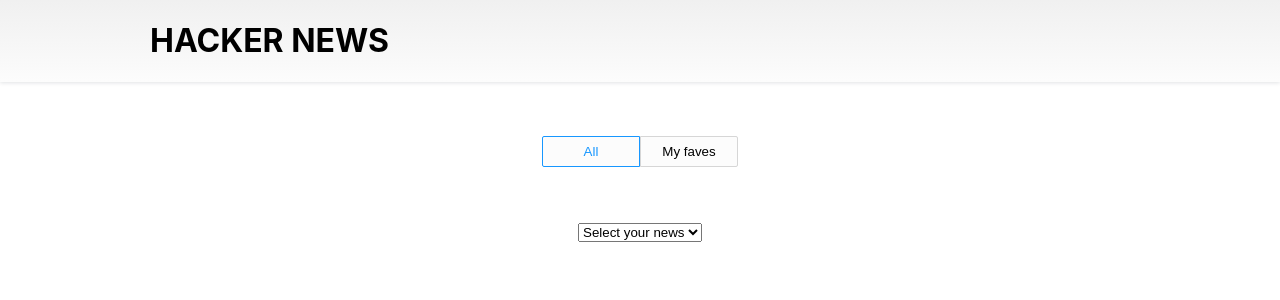
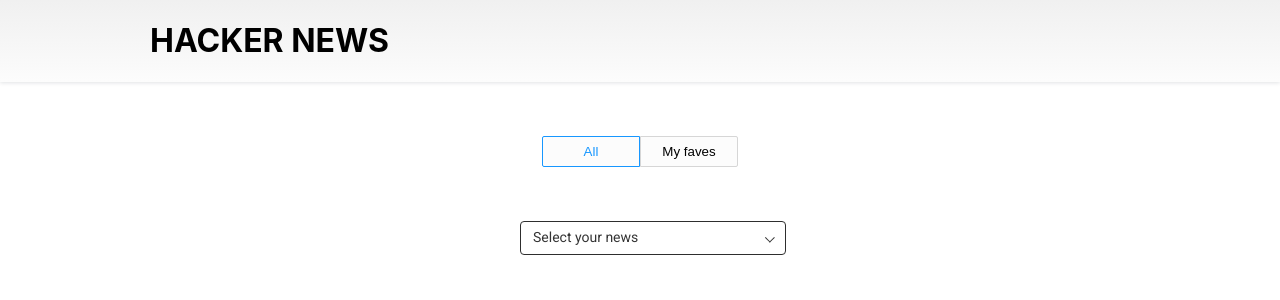
Before and after one commit to danv17/hacker-news, a React (Create React App) app: page / in a window 1280 px wide. Shown: the top 300 px of the page. Built offline with nearby package versions, Linux system fonts and the light colour scheme.

Commit message:
feat: create custom dropdown component

```diff
--- a/public/index.html
+++ b/public/index.html
@@ -1,14 +1,12 @@
 <!DOCTYPE html>
 <html lang="en">
+
 <head>
   <meta charset="utf-8" />
   <link rel="icon" href="%PUBLIC_URL%/favicon.ico" />
   <meta name="viewport" content="width=device-width, initial-scale=1" />
   <meta name="theme-color" content="#000000" />
-    <meta
-      name="description"
-      content="Web site created using create-react-app"
-    />
+  <meta name="description" content="Web site created using create-react-app" />
   <link rel="apple-touch-icon" href="%PUBLIC_URL%/logo192.png" />
   <!--
       manifest.json provides metadata used when your web app is installed on a
@@ -24,8 +22,12 @@
       work correctly both with client-side routing and a non-root public URL.
       Learn how to configure a non-root public URL by running `npm run build`.
     -->
+  <link rel="preconnect" href="https://fonts.googleapis.com">
+  <link rel="preconnect" href="https://fonts.gstatic.com" crossorigin>
+  <link href="https://fonts.googleapis.com/css2?family=Roboto&display=swap" rel="stylesheet">
   <title>React App</title>
 </head>
+
 <body>
   <noscript>You need to enable JavaScript to run this app.</noscript>
   <div id="root"></div>
@@ -40,4 +42,5 @@
       To create a production bundle, use `npm run build` or `yarn build`.
     -->
 </body>
+
 </html>
--- a/src/component/Content.tsx
+++ b/src/component/Content.tsx
@@ -4,11 +4,15 @@
 import { NewProps, QueryType } from "../types";
 import { getTimeAgo } from "../utils";
 import { New } from "./New";
+import { Dropdown } from "./Dropdown";
 import { Toggle } from "./Toggle";
+import angularIcon from "../assets/angular.png";
+import reactIcon from "../assets/reactjs.png";
+import vueIcon from "../assets/vuejs.png";
 
 export const Content = (props: React.PropsWithChildren<{}>) => {
-  const [ news, setNews ] = React.useState<NewProps[]>([]);
-  const [ framework, setFramework ] = React.useState<QueryType>("");
+  const [news, setNews] = React.useState<NewProps[]>([]);
+  const [framework, setFramework] = React.useState<QueryType>("");
 
   React.useEffect(() => {
     if (framework) {
@@ -22,6 +26,10 @@
 
   const handleChange = (e: React.ChangeEvent<HTMLSelectElement>) => {
     setFramework(e.target.value as QueryType);
+  };
+
+  const handleSelect = (value: string) => {
+    setFramework(value as QueryType);
   }
 
   const mapNews = (news: any[]): NewProps[] => {
@@ -32,25 +40,32 @@
         const milliseconds = now - new Date(n.created_at).getTime();
         const created_at = getTimeAgo(milliseconds);
         const { story_id, author, story_title, story_url } = n;
-        return { story_id, created_at, author, story_title, story_url, favourite: false };
+        return {
+          story_id,
+          created_at,
+          author,
+          story_title,
+          story_url,
+          favourite: false,
+        };
       });
   };
 
   return (
     <StyledContent>
       <Toggle options={["All", "My faves"]} />
-      <select value={framework} onChange={handleChange}>
-        <option value="" disabled>Select your news</option>
-        <option key="angular0" value="angular">
-          Angular
-        </option>
-        <option key="reactjs1" value="reactjs">
-          Reactjs
-        </option>
-        <option key="vuejs2" value="vuejs">
-          Vuejs
-        </option>
-      </select>
+      <div style={{ display: "flex", justifyContent: "center"}}>
+      <Dropdown
+        label="Select your news"
+        value={framework}
+        options={[
+          { label: "Angular", value: "angular", icon: angularIcon },
+          { label: "Reactjs", value: "reactjs", icon: reactIcon },
+          { label: "Vuejs", value: "vuejs", icon: vueIcon }
+        ]}
+        onSelect={handleSelect}
+      />
+      </div>
       <StyledNewsContainer>
         {news.map((hit, i) => (
           <New key={`${framework}${i}`} {...hit} />
--- /dev/null
+++ b/src/component/Dropdown.tsx
@@ -0,0 +1,54 @@
+import React from "react";
+import {
+  StyledDropdownContainer,
+  StyledDropdownHeader,
+  StyledDropdownItemList,
+  StyledDropdownItem,
+  StyledChevron,
+} from "../style/Dropdown";
+import { DropdownItemProps, DropdownProps } from "../types";
+
+export const Dropdown = (props: React.PropsWithChildren<DropdownProps>) => {
+  const { options, value, label, onSelect } = props;
+  const [open, setOpen] = React.useState<boolean>(false);
+
+  const handleClick = (e: React.MouseEvent<HTMLDivElement>) => {
+    setOpen(!open);
+  };
+
+  const handleSelect = (value: string) => {
+    onSelect(value);
+    setOpen(false);
+  };
+
+  return (
+    <StyledDropdownContainer>
+      <StyledDropdownHeader onClick={handleClick}>
+        {options.find((option) => option.value === value)?.label || label}
+        <StyledChevron open={open} />
+      </StyledDropdownHeader>
+      <StyledDropdownItemList>
+        {open &&
+          options.map((option, i) => (
+            <DropdownItem key={`${option.value}${i}`}
+              {...option}
+              onClick={() => handleSelect(option.value)}
+            />
+          ))}
+      </StyledDropdownItemList>
+    </StyledDropdownContainer>
+  );
+};
+
+const DropdownItem = (
+  props: DropdownItemProps & { onClick: (value: string) => void }
+) => {
+  const { value, label, icon, onClick } = props;
+
+  return (
+    <StyledDropdownItem onClick={() => onClick(value)}>
+      <img src={icon} alt={label} />
+      <span>{label}</span>
+    </StyledDropdownItem>
+  );
+};
--- /dev/null
+++ b/src/style/Dropdown.tsx
@@ -0,0 +1,71 @@
+import styled, { css } from "styled-components";
+import { ChevronProps } from "../types";
+
+export const StyledDropdownContainer = styled.div`
+  width: 15rem;
+  height: 2rem;
+  background-color: #fff;
+  margin-bottom: 2.375rem;
+
+  & div {
+    width: 100%;
+    height: 100%;
+  }
+`;
+
+export const StyledDropdownHeader = styled.div`
+  display: flex;
+  justify-content: space-between;
+  align-items: center;
+  padding: 0 0.75rem;
+  border-radius: 4px;
+  border: solid 1px #2e2e2e;
+  font-family: Roboto;
+  font-size: 0.875rem;
+  font-weight: normal;
+  font-stretch: normal;
+  font-style: normal;
+  line-height: 1.57;
+  letter-spacing: normal;
+  color: #343434;
+`;
+
+export const StyledDropdownItemList = styled.ul`
+  box-shadow: 0 2px 2px 0 #dad8d8;
+  background-color: #fff;
+  list-style: none;
+  padding: 0;
+  margin: 0;
+  position: absolute;
+  width: 15rem;
+`;
+
+export const StyledDropdownItem = styled.li`
+  display: flex;
+  justify-content: flex-start;
+  align-items: center;
+  padding: 0.938rem 0.625rem;
+
+  & img {
+    margin-right: 0.813rem;
+  }
+`;
+
+const StyledChevronOpen = css`
+  top: 0.15rem;
+  transform: rotate(-45deg);
+`;
+
+export const StyledChevron = styled.span<ChevronProps>`
+  border-style: solid;
+  border-width: 0.1em 0.1em 0 0;
+  content: "";
+  display: inline-flex;
+  height: 0.45em;
+  transform: rotate(135deg);
+  position: relative;
+  vertical-align: middle;
+  width: 0.45em;
+
+  ${({ open }) => open && StyledChevronOpen}
+`;
```
Also changed, not shown: src/types/index.ts (+19 -0 lines), src/assets/vuejs.png. Lines whose indentation alone changed are shown as unchanged.
